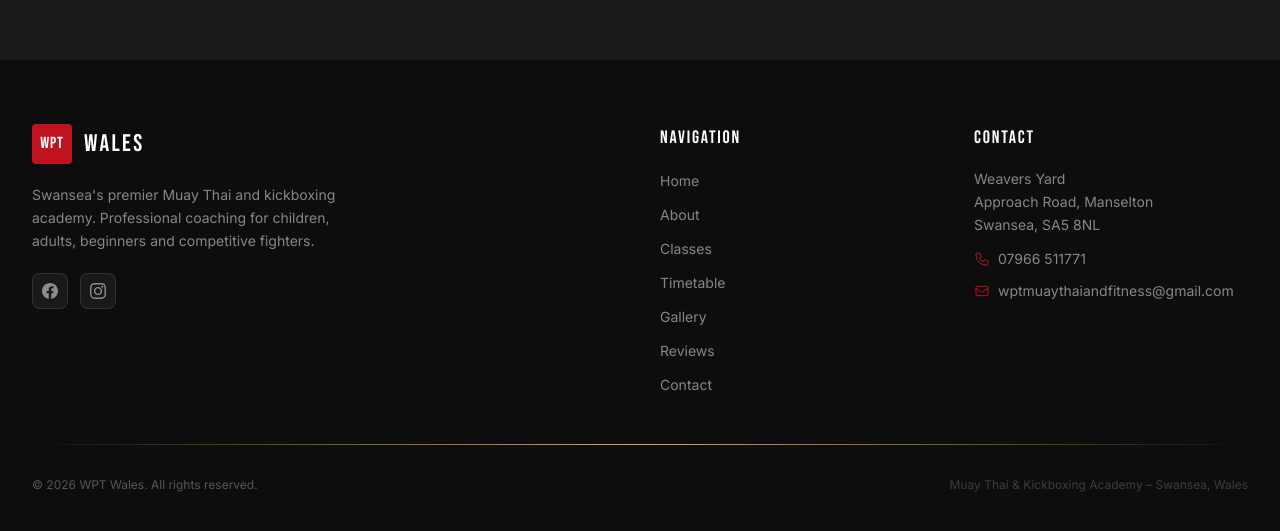
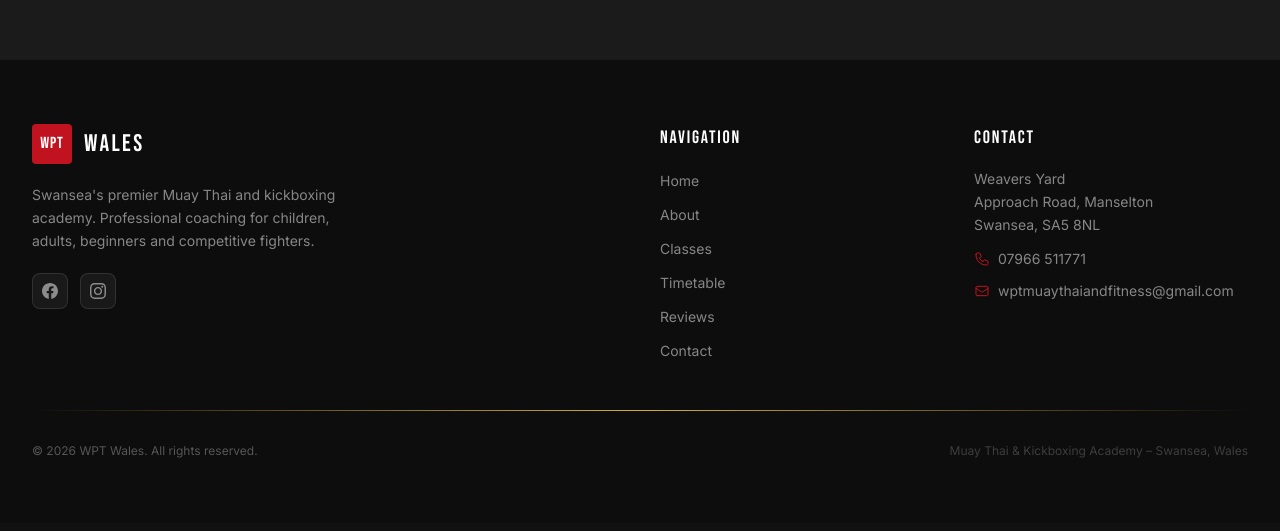
Before and after one commit to bsa1987/wpt-wales, a React (Vite) app: page / in a window 1280 px wide. Shown: the part 8416-8947 px from the top of the page. Built offline with nearby package versions, Linux system fonts and the light colour scheme.

Commit message:
Update Footer.tsx

```diff
--- a/src/components/Footer.tsx
+++ b/src/components/Footer.tsx
@@ -3,7 +3,6 @@ const NAV_LINKS = [
   { label: 'About', href: '#about' },
   { label: 'Classes', href: '#classes' },
   { label: 'Timetable', href: '#timetable' },
-  { label: 'Gallery', href: '#gallery' },
   { label: 'Reviews', href: '#reviews' },
   { label: 'Contact', href: '#contact' },
 ]
```
